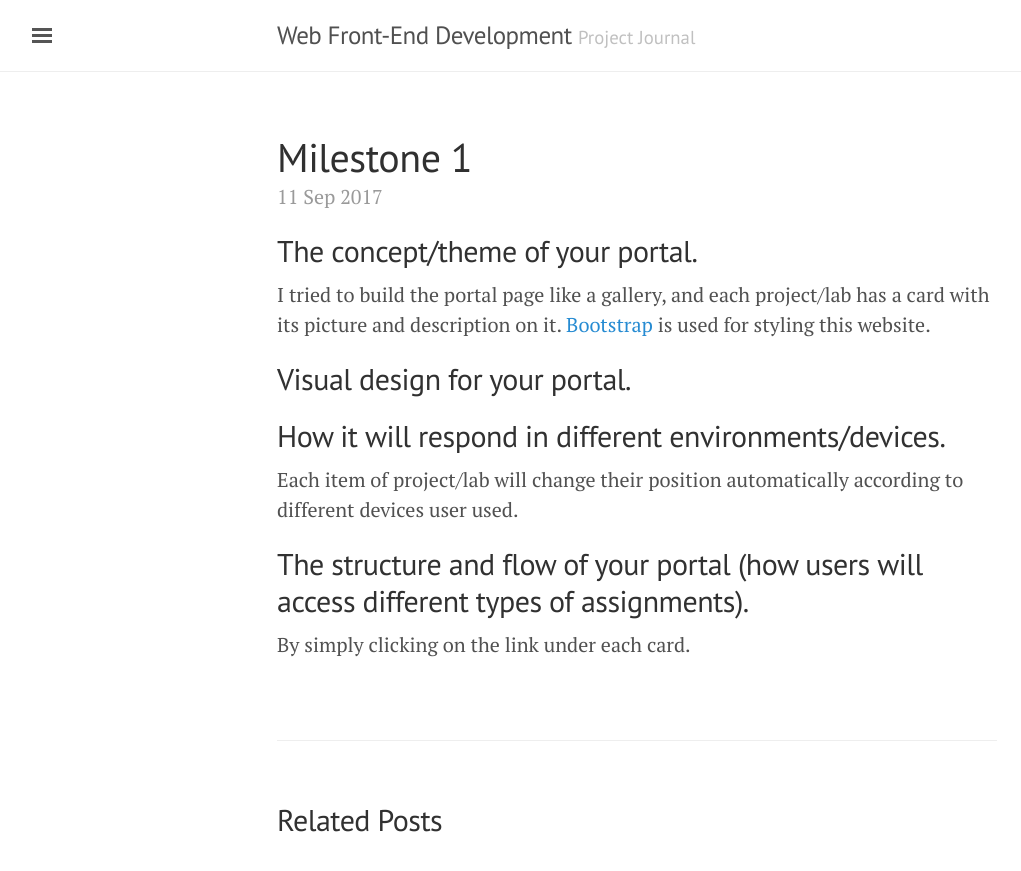
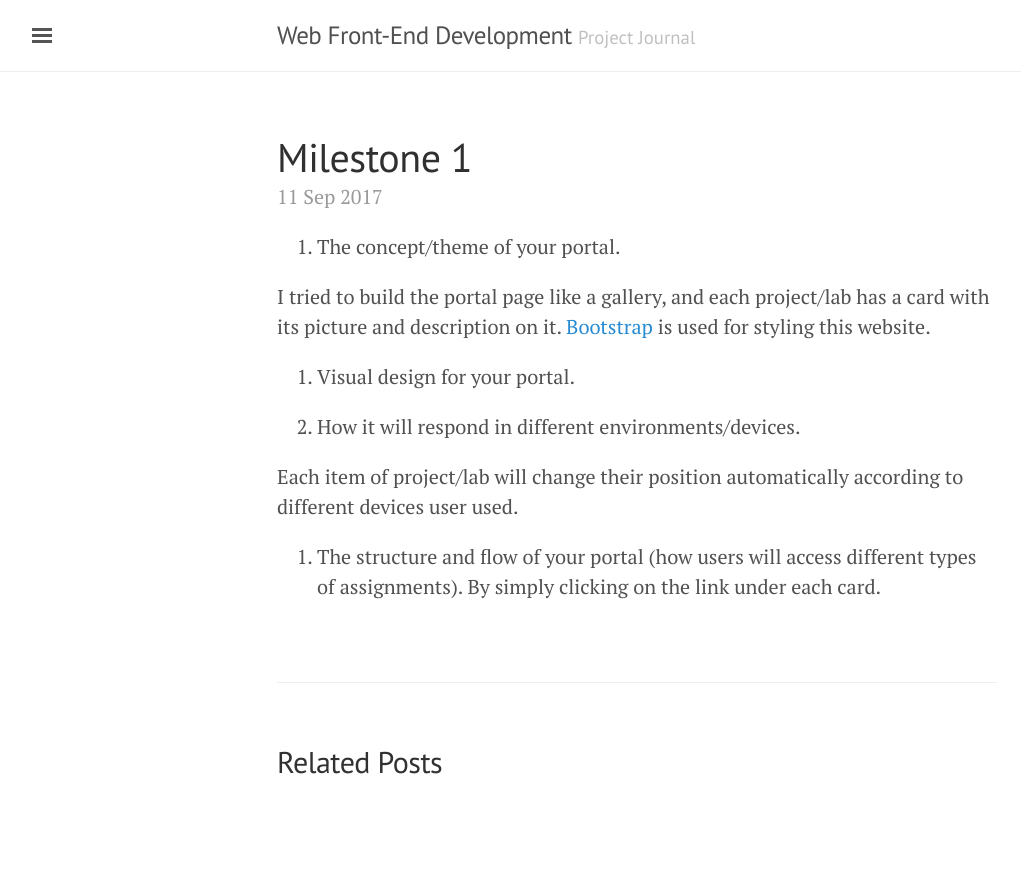
Before and after one commit to LiangjunSong/liangjunsong.github.io, a Jekyll site: the page built from _posts/2017-09-11-milestone-1.md, in a window 1280 px wide. Shown: the top 871 px of the page, without its empty margins (3-1024 px from the left). Built offline with Jekyll 4.4.1, drawn with Linux system fonts in a browser that asks for light colours; part of the change alters nothing that is shown.

```diff
--- a/_posts/2017-09-11-milestone-1.md
+++ b/_posts/2017-09-11-milestone-1.md
@@ -3,15 +3,15 @@ layout: post
 title: Milestone 1
 ---
 
-## The concept/theme of your portal.
+1. The concept/theme of your portal.
 
 I tried to build the portal page like a gallery, and each project/lab has a card with its picture and description on it. [Bootstrap](http://getbootstrap.com/) is used for styling this website.
 
-## Visual design for your portal.
+2. Visual design for your portal.
 
-## How it will respond in different environments/devices.
+3. How it will respond in different environments/devices.
 
 Each item of project/lab will change their position automatically according to different devices user used.
 
-## The structure and flow of your portal (how users will access different types of assignments).
+4. The structure and flow of your portal (how users will access different types of assignments).
 By simply clicking on the link under each card.
```
